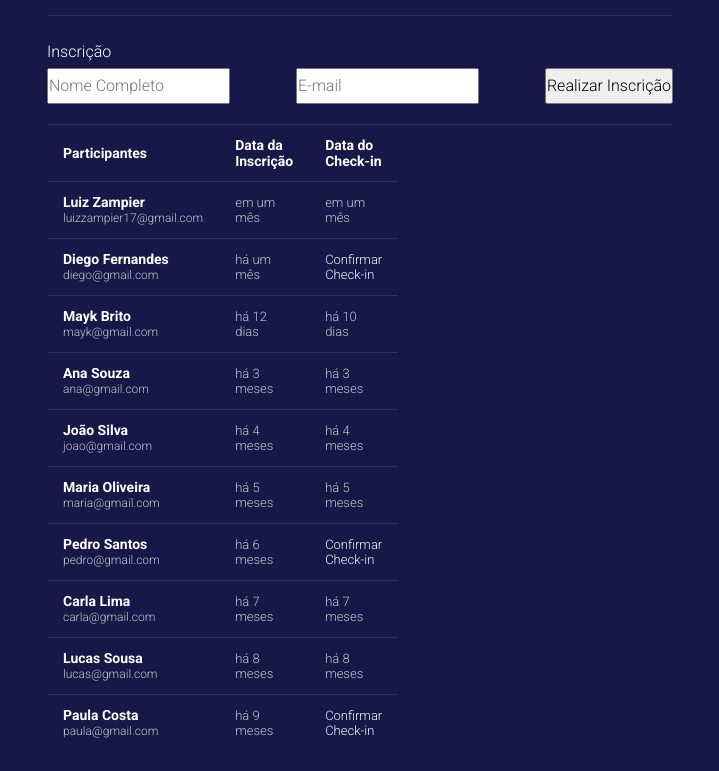
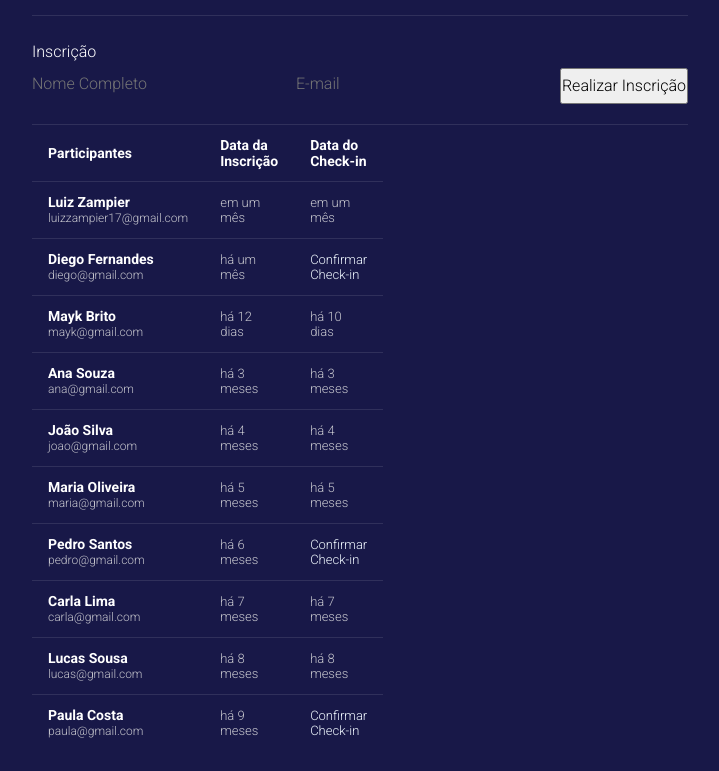
Before and after one commit to LuizZampier/nlw, a plain HTML site: page html-css-js/index.html in a window 1280 px wide. Shown: the part 88-859 px from the top of the page, without its empty margins (280-999 px from the left). Drawn offline with nearby package versions, Linux system fonts and the light colour scheme.

Commit message:
Quase pronto

```diff
--- a/html-css-js/style.css
+++ b/html-css-js/style.css
@@ -8,7 +8,10 @@
     --border: 1px solid #ffffff1a;
 }
 
-body, table, input, button{
+body,
+table,
+input,
+button{
     font: 300 16px/200% 'Roboto', sans-serif;
 }
 
@@ -18,7 +21,7 @@ body{
 }
 
 .container{
-    max-width: 690px;
+    max-width: 720px;
     margin: 0 auto;
     padding: 20px 32px;
 }
@@ -48,6 +51,10 @@ fieldset > div{
 
 .input-wrapper{
     flex: 1;
+}
+
+input{
+    all: unset;
 }
 
 table{
```
